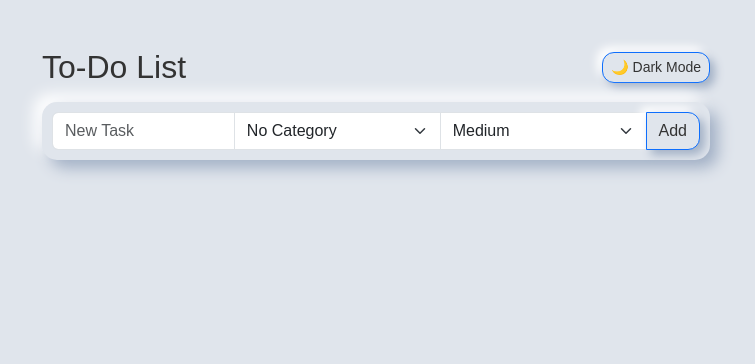
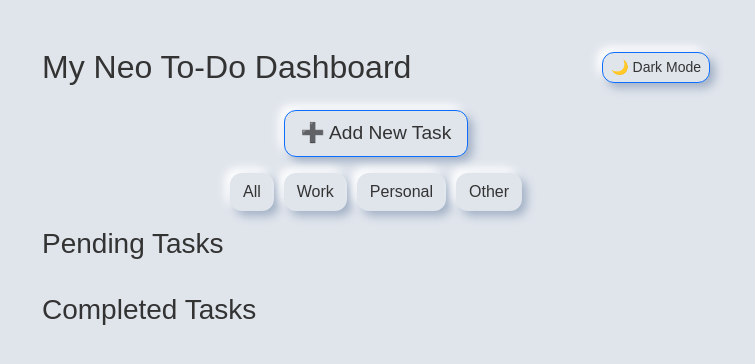
Before and after one commit to LOI-mln/todo-app, a Flask app: page / in a window 1280 px wide. Shown: the top 364 px of the page, without its empty margins (264-1019 px from the left). Run offline with Flask 3, Linux system fonts and the light colour scheme; data that the repository does not hold is empty.

Commit message:
new btn add task and other

```diff
--- a/static/style.css
+++ b/static/style.css
@@ -25,13 +29,17 @@ body {
     max-width: 700px;
     margin: 2rem auto;
     padding: 1rem;
+    transition: background 0.3s ease, color 0.3s ease;
 }
 
-/* Header wrapper for title and dark mode button */
+/* =======================
+   Header
+   ======================= */
 .header-wrapper {
     display: flex;
     justify-content: space-between;
     align-items: center;
+    margin-bottom: 1rem;
 }
 .header-wrapper h1 {
     margin: 0;
@@ -41,7 +49,41 @@ body {
     margin: 0;
 }
 
-/* Form */
+/* =======================
+   Add Task Button
+   ======================= */
+.add-task-wrapper {
+    text-align: center;
+    margin-bottom: 1rem;
+}
+.add-task-wrapper .btn {
+    font-size: 1.2rem;
+}
+
+/* =======================
+   Category Buttons
+   ======================= */
+.categories-wrapper {
+    display: flex;
+    justify-content: center;
+    gap: 10px;
+    flex-wrap: wrap;
+    margin-bottom: 1rem;
+}
+.btn-category {
+    border-radius: 12px;
+    background: var(--card-bg);
+    box-shadow: 5px 5px 10px var(--shadow-dark), -5px -5px 10px var(--shadow-light);
+    color: var(--text-color);
+    transition: all 0.2s ease;
+}
+.btn-category:hover {
+    box-shadow: inset 5px 5px 10px var(--shadow-dark), inset -5px -5px 10px var(--shadow-light);
+}
+
+/* =======================
+   Forms
+   ======================= */
 form .input-group {
     background: var(--card-bg);
     border-radius: 15px;
@@ -49,22 +91,28 @@ form .input-group {
     padding: 10px;
     margin-bottom: 1rem;
 }
+form input, form select, form button {
+    border: none;
+    outline: none;
+}
 
-/* Buttons */
+/* =======================
+   Buttons
+   ======================= */
 .btn {
     border-radius: 12px;
     background: var(--card-bg);
     box-shadow: 5px 5px 10px var(--shadow-dark), -5px -5px 10px var(--shadow-light);
     color: var(--text-color);
     transition: all 0.2s ease;
-    margin-left: 5px;
 }
-
 .btn:hover {
     box-shadow: inset 5px 5px 10px var(--shadow-dark), inset -5px -5px 10px var(--shadow-light);
 }
 
-/* Task list items */
+/* =======================
+   Task List Items
+   ======================= */
 .list-group-item {
     background: var(--card-bg);
     border-radius: 12px;
--- a/templates/index.html
+++ b/templates/index.html
@@ -2,20 +2,36 @@
 <html lang="en">
 <head>
     <meta charset="UTF-8">
-    <title>Neo To-Do App</title>
+    <title>Neo To-Do Dashboard</title>
     <link href="https://cdn.jsdelivr.net/npm/bootstrap@5.3.2/dist/css/bootstrap.min.css" rel="stylesheet">
     <link rel="stylesheet" href="/static/style.css">
 </head>
 <body>
-    <div class="header-wrapper mb-3">
-        <h1>To-Do List</h1>
+    <!-- Header -->
+    <div class="header-wrapper mb-4">
+        <h1>My Neo To-Do Dashboard</h1>
         <button id="darkModeToggle" class="btn btn-sm btn-primary">🌙 Dark Mode</button>
     </div>
 
-    <form action="/add" method="POST" class="mb-3">
-        <div class="input-group">
-            <input type="text" name="title" class="form-control" placeholder="New Task" required>
-            <select name="category" class="form-select">
+    <!-- Add Task Button -->
+    <div class="add-task-wrapper mb-3">
+        <button class="btn btn-lg btn-primary" data-bs-toggle="modal" data-bs-target="#addTaskModal">
+            ➕ Add New Task
+        </button>
+    </div>
+
+    <!-- Add Task Modal -->
+    <div class="modal fade" id="addTaskModal" tabindex="-1" aria-labelledby="addTaskModalLabel" aria-hidden="true">
+      <div class="modal-dialog">
+        <div class="modal-content">
+          <form action="/add" method="POST">
+            <div class="modal-header">
+              <h5 class="modal-title" id="addTaskModalLabel">Add New Task</h5>
+              <button type="button" class="btn-close" data-bs-dismiss="modal" aria-label="Close"></button>
+            </div>
+            <div class="modal-body">
+              <input type="text" name="title" class="form-control mb-2" placeholder="Task Title" required>
+              <select name="category" class="form-select mb-2">
                   <option value="">No Category</option>
                   <option value="Work">Work</option>
                   <option value="Personal">Personal</option>
@@ -26,16 +42,31 @@
                   <option value="Medium" selected>Medium</option>
                   <option value="High">High</option>
               </select>
-            <button type="submit" class="btn btn-primary">Add</button>
+            </div>
+            <div class="modal-footer">
+              <button type="submit" class="btn btn-primary">Add Task</button>
             </div>
           </form>
+        </div>
+      </div>
+    </div>
 
-    <ul class="list-group">
+    <!-- Category Buttons -->
+    <div class="categories-wrapper mb-3">
+        <button class="btn btn-category" data-category="All">All</button>
+        <button class="btn btn-category" data-category="Work">Work</button>
+        <button class="btn btn-category" data-category="Personal">Personal</button>
+        <button class="btn btn-category" data-category="Other">Other</button>
+    </div>
+
+    <!-- Pending Tasks -->
+    <h3>Pending Tasks</h3>
+    <ul class="list-group" id="pending-tasks">
         {% for task in tasks %}
-        <li class="list-group-item {% if task.completed %}completed{% endif %}">
+        {% if not task.completed %}
+        <li class="list-group-item task-item" data-category="{{ task.category }}">
             <div>
                 <strong>{{ task.title }}</strong>
-
                 {% if task.category %}
                 <span class="badge
                     {% if task.category == 'Work' %}bg-work
@@ -44,7 +75,6 @@
                     {{ task.category }}
                 </span>
                 {% endif %}
-
                 <span class="badge priority
                     {% if task.priority == 'High' %}high
                     {% elif task.priority == 'Medium' %}medium
@@ -53,10 +83,38 @@
                 </span>
             </div>
             <div>
-                <a href="/toggle/{{ task.id }}" class="btn btn-sm">✔️</a>
-                <a href="/delete/{{ task.id }}" class="btn btn-sm">❌</a>
+                <a href="/toggle/{{ task.id }}" class="btn btn-sm complete-btn">✔️</a>
             </div>
         </li>
+        {% endif %}
+        {% endfor %}
+    </ul>
+
+    <!-- Completed Tasks -->
+    <h3 class="mt-4">Completed Tasks</h3>
+    <ul class="list-group" id="completed-tasks">
+        {% for task in tasks %}
+        {% if task.completed %}
+        <li class="list-group-item task-item completed">
+            <div>
+                <strong>{{ task.title }}</strong>
+                {% if task.category %}
+                <span class="badge
+                    {% if task.category == 'Work' %}bg-work
+                    {% elif task.category == 'Personal' %}bg-personal
+                    {% else %}bg-other{% endif %}">
+                    {{ task.category }}
+                </span>
+                {% endif %}
+                <span class="badge priority
+                    {% if task.priority == 'High' %}high
+                    {% elif task.priority == 'Medium' %}medium
+                    {% else %}low{% endif %}">
+                    {{ task.priority }}
+                </span>
+            </div>
+        </li>
+        {% endif %}
         {% endfor %}
     </ul>
 
@@ -73,13 +131,11 @@
             }
         }
 
-        // Load saved mode
         if(localStorage.getItem('darkMode') === 'enabled') {
             body.classList.add('dark-mode');
         }
         updateButtonText();
 
-        // Toggle on click
         toggleBtn.addEventListener('click', () => {
             body.classList.toggle('dark-mode');
             if(body.classList.contains('dark-mode')) {
@@ -89,6 +145,23 @@
             }
             updateButtonText();
         });
+
+        // Category filter
+        const categoryButtons = document.querySelectorAll('.btn-category');
+        const taskItems = document.querySelectorAll('#pending-tasks .task-item');
+
+        categoryButtons.forEach(btn => {
+            btn.addEventListener('click', () => {
+                const category = btn.dataset.category;
+                taskItems.forEach(task => {
+                    if(category === "All" || task.dataset.category === category) {
+                        task.style.display = 'flex';
+                    } else {
+                        task.style.display = 'none';
+                    }
+                });
+            });
+        });
     </script>
 </body>
 </html>
```
Also changed, not shown: other parts of static/style.css (+31 -11 lines). Lines whose indentation alone changed are shown as unchanged.
